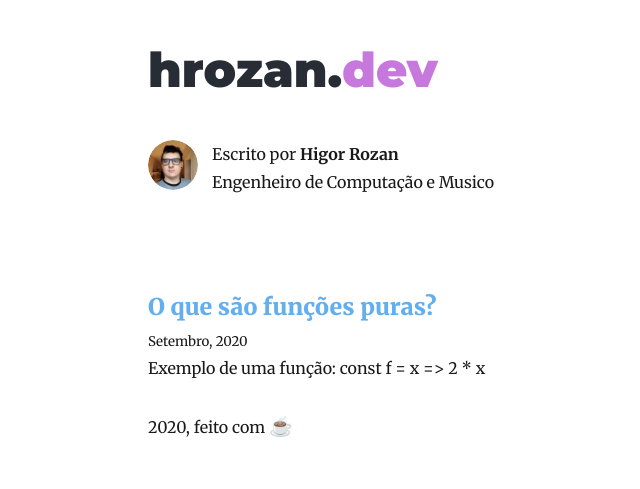
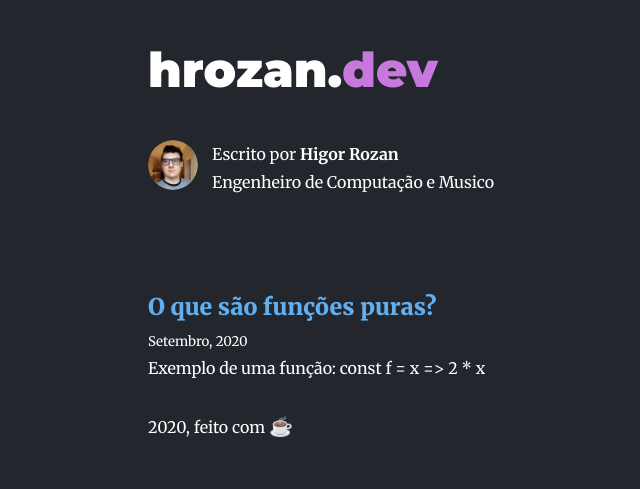
Before and after one commit to hrozan/hrozan.dev, a Gatsby site: page / in a window 1280 px wide. Shown: the whole page, without its empty margins (177-817 px from the left). Built offline with nearby package versions, Linux system fonts and the light colour scheme; Gatsby itself is replaced by a stand-in of ours; some packages are replaced by stand-ins of ours.

Commit message:
:art: add dark theme

```diff
--- a/src/styles/main.css
+++ b/src/styles/main.css
@@ -1,9 +1,10 @@
+body {
+    background-color: #23262d;
+    color: white;
+}
+
 a {
     color: #61afef;
-}
-
-h1 {
-    color:  #282c34;
 }
 
 .pos-title {
```
